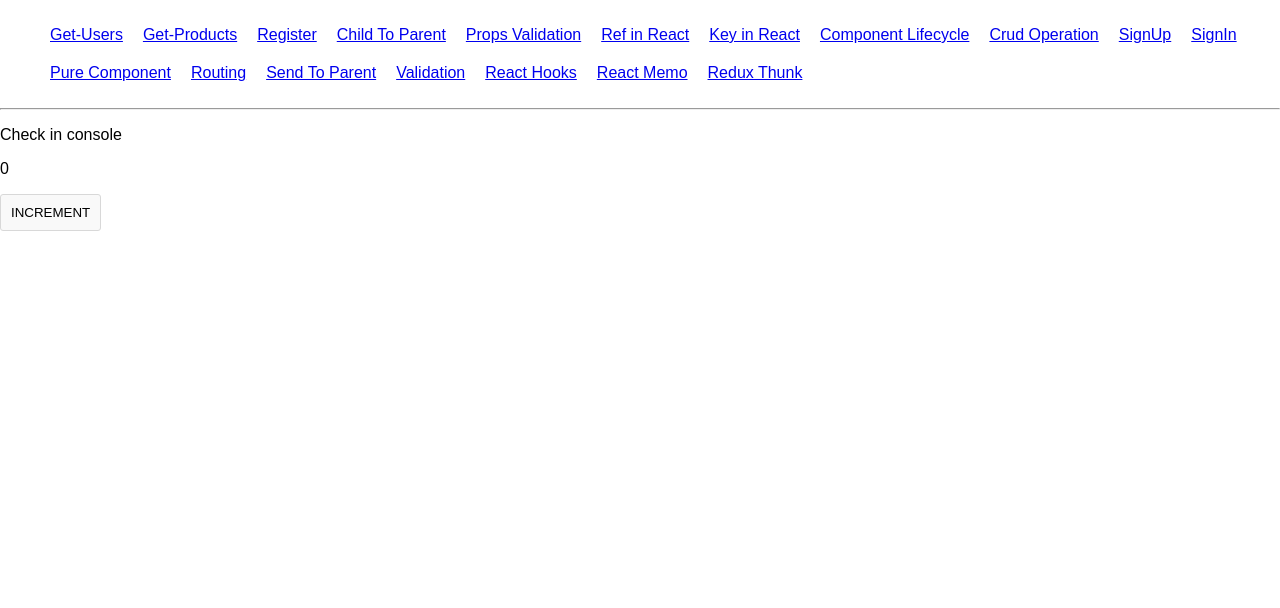
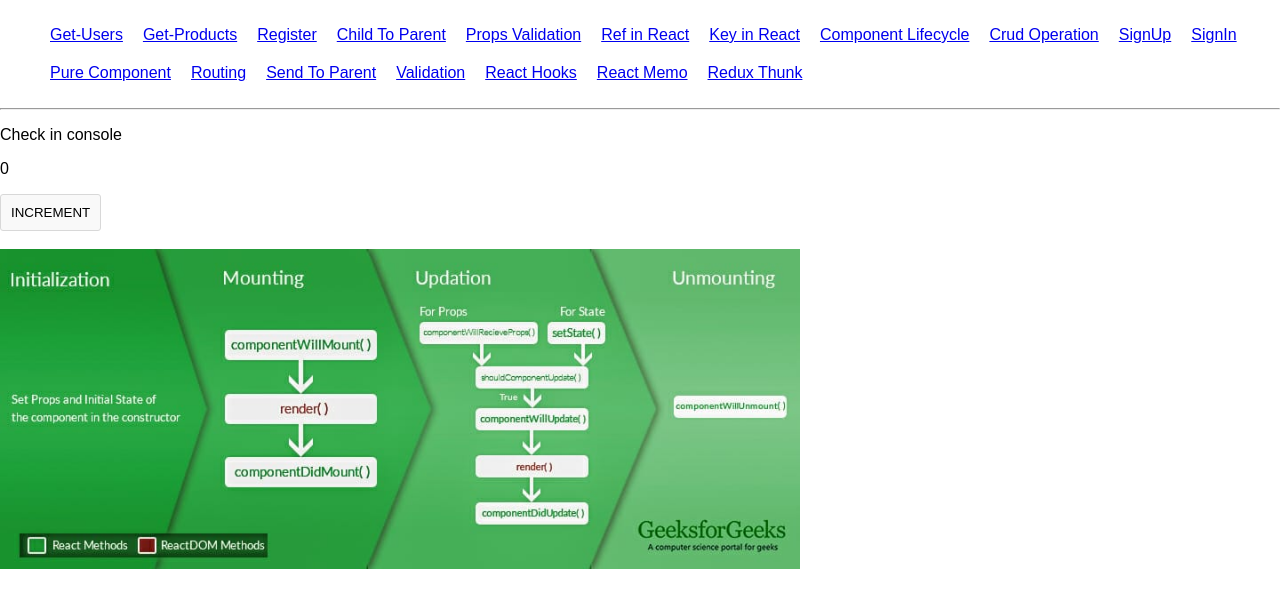
Before and after one commit to gonuguntas/React-Js, a React (Create React App) app in the folder app-reactjs/: page /Lifecycle in a window 1280 px wide. Shown: the top 608 px of the page. Built offline with nearby package versions, Linux system fonts and the light colour scheme; no server answers.

Commit message:
Redux thunk
Redux thunk

```diff
--- a/app-reactjs/src/lifecycle-component.js
+++ b/app-reactjs/src/lifecycle-component.js
@@ -1,5 +1,6 @@
 import React from 'react';
 
+import image from './images/React_lifecycle.jpg';
 class Lifecycle extends React.Component {
    constructor(props) {
       super(props);
@@ -47,7 +48,8 @@ class Lifecycle extends React.Component {
          <div>
              <p>Check in console</p>
             <p>{this.state.data}</p>
-            <button onClick = {this.setNewNumber}>INCREMENT</button>
+            <button onClick = {this.setNewNumber}>INCREMENT</button> <br /><br />
+            <img src={image} width="800px"/>
             <Child />
          </div>
       );
```
Also changed, not shown: app-reactjs/src/images/React_lifecycle.jpg (added), 1 other file (tests, documents, lock files or other folders).
